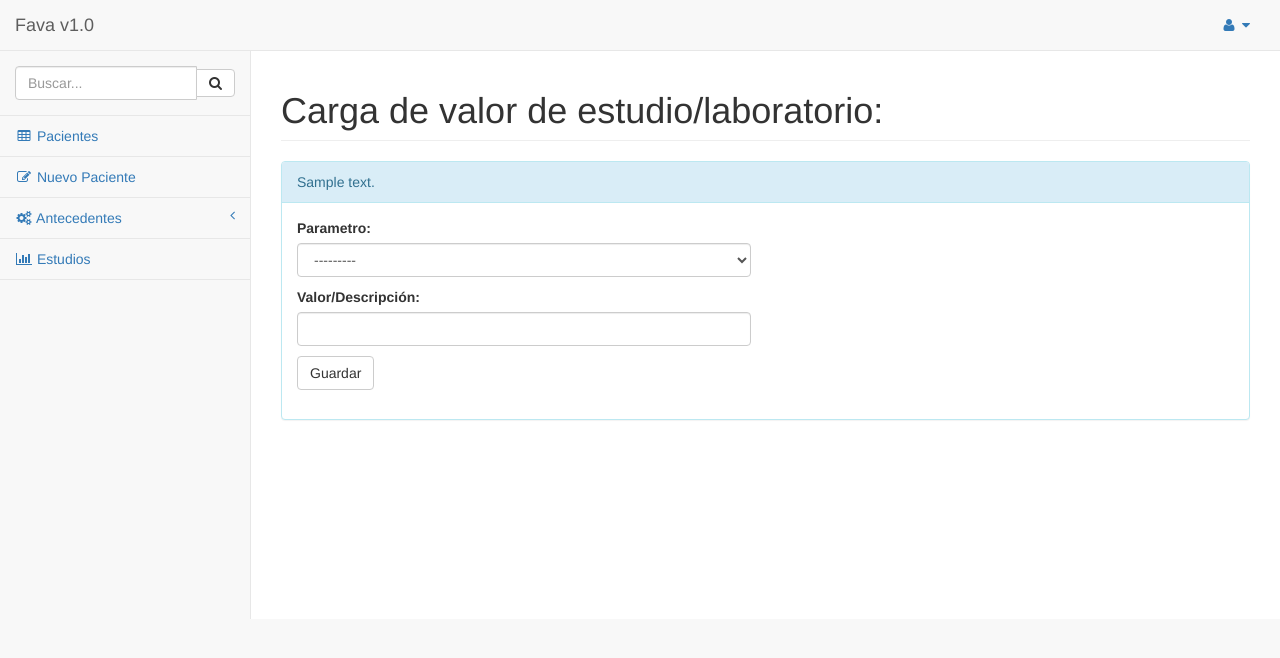
After one commit to emilopez/fava, a Django app: page /resultado/1/estudio/1/nuevovalor in a window 1280 px wide. The commit adds this page. Shown: the top 658 px of the page. Run offline with Django 3.2, Linux system fonts and the light colour scheme; a user stored in the database is signed in; tables that the repository leaves empty hold one stand-in row (values such as "Sample post"); some libraries are stand-ins or nearby versions.

Commit message:
agregar valores a los parámetros de los resultados de un estudio/laboratorio

```diff
--- a/hc/forms.py
+++ b/hc/forms.py
@@ -1,5 +1,5 @@
 from django import forms
-from .models import Paciente, Profesional, Consulta, TipoAntecedente, Antecedente, Historico, Estudio, Parametro, Resultado
+from .models import Paciente, Profesional, Consulta, TipoAntecedente, Antecedente, Historico, Estudio, Parametro, Resultado, Valor
 from django.contrib.auth.models import User
 from django.utils.translation import ugettext_lazy as _
 
@@ -74,7 +74,7 @@ class EstudioForm(forms.ModelForm):
 class ParametroForm(forms.ModelForm):
     class Meta:
         model = Parametro
-        fields = ('estudio','texto', )
+        fields = ('estudio','texto',)
         labels = {'texto': _('Parámetro'),}
         widgets = {
             'estudio': forms.Select(attrs={'class': 'form-control'}),
@@ -84,7 +84,7 @@ class ParametroForm(forms.ModelForm):
 class HistoricoForm(forms.ModelForm):
     class Meta:
         model = Historico
-        fields = ('antecedente','texto', )
+        fields = ('antecedente','texto',)
         labels = {'antecedente':'', 'texto': _('Descripción'),}
         widgets = {
             'antecedente': forms.Select(attrs={'class': 'form-control'}),
@@ -94,8 +94,17 @@ class HistoricoForm(forms.ModelForm):
 class ResultadoForm(forms.ModelForm):
     class Meta:
         model = Resultado
-        fields = ('estudio','lugar', )
+        fields = ('estudio','lugar',)
         widgets = {
                 'estudio': forms.Select(attrs={'class': 'form-control'}),
                 'lugar': forms.TextInput(attrs={'class': 'form-control'}),
         }
+
+class ValorForm(forms.ModelForm):
+    class Meta:
+        model = Valor
+        fields = ('parametro', 'texto',)
+        labels = {'parametro':_('Parámetro'), 'texto': _('Valor/Descripción'),}
+        widgets = {
+            'texto':forms.TextInput(attrs={'class': 'form-control'}),
+        }
--- a/hc/models.py
+++ b/hc/models.py
@@ -101,7 +101,7 @@ class Parametro(models.Model):
     texto = models.TextField()
 
     def __str__(self):
-        return '{}-{}'.format(self.estudio, self.texto)
+        return self.texto
 
 class Resultado(models.Model):
     """Resultados de estudios"""
--- a/hc/templates/hc/hc_editar.html
+++ b/hc/templates/hc/hc_editar.html
@@ -54,11 +54,11 @@
                                                        <th>{{valor.parametro.texto}}</th>
                                                        <td>{{valor.texto}}</td>
                                                    </tr>
-                                                {% empty %}
-                                                    <a href="#">Cargar valores</a>
                                                 {% endfor %}
                                             </tbody>
                                         </table>
+
+                                        <a href="{% url 'nuevo_valor' pk_resultado=resultado.pk pk_estudio=resultado.estudio.pk %}" role="button" class="btn btn-outline btn-primary btn-sm"><i class="glyphicon glyphicon-plus"></i> NUEVO VALOR</a>
                                     </div>
 
                                 </div>
--- /dev/null
+++ b/hc/templates/hc/valor_editar.html
@@ -0,0 +1,30 @@
+{% extends 'hc/base.html' %}
+{% block content %}
+
+<div class="row">
+    <div class="col-lg-12">
+        <h1 class="page-header">Carga de valor de estudio/laboratorio: </h1>
+    </div>
+    <!-- /.col-lg-12 -->
+</div>
+<!-- /.row -->
+<div class="row">
+    <div class="col-lg-12">
+        <div class="panel panel-info">
+
+            <div class="panel-heading">{{ estudio.texto }}</div>
+            <div class="panel-body">
+                <div class="row">
+                    <div class="col-lg-6">
+                        <form method="POST" role="form">{% csrf_token %}
+                            {{ form.as_p }}
+                            <button type="submit" class="btn btn-default">Guardar</button>
+                        </form>
+                    </div>
+                </div>
+            </div>
+        </div>
+
+    </div>
+</div>
+{% endblock %}
--- a/hc/urls.py
+++ b/hc/urls.py
@@ -11,6 +11,7 @@ urlpatterns = [
     url(r'^paciente/(?P<pk>\d+)/editar/$', views.paciente_editar, name='paciente_editar'),
     url(r'^paciente/(?P<pk>\d+)/eliminar/$', views.paciente_eliminar, name='paciente_eliminar'),
     url(r'^paciente/(?P<pk>\d+)/hc/$', views.hc_editar, name='hc_editar'),
+    url(r'^resultado/(?P<pk_resultado>\d+)/estudio/(?P<pk_estudio>\d+)/nuevovalor$', views.nuevo_valor, name='nuevo_valor'),
     url(r'^antecedente/nuevo/$', views.antecedente_nuevo, name='antecedente_nuevo'),
     url(r'^antecedente/listar/$', views.antecedentes, name='antecedentes'),
     url(r'^tipoantecedente/listar/$', views.tipo_antecedente_listar, name='tipo_antecedente_listar'),
--- a/hc/views.py
+++ b/hc/views.py
@@ -1,8 +1,8 @@
 from django.shortcuts import render, get_object_or_404, redirect
 from django.contrib.auth.decorators import login_required
 from .models import Paciente, Profesional, Antecedente, TipoAntecedente, Estudio, Parametro, Resultado
-from .forms import PacienteForm, ConsultaForm, AntecedenteForm, TipoAntecedenteForm, EstudioForm, ParametroForm, HistoricoForm, ResultadoForm
-
+from .forms import PacienteForm, ConsultaForm, AntecedenteForm, TipoAntecedenteForm, EstudioForm, ParametroForm, HistoricoForm, ResultadoForm, ValorForm
+from django import forms
 from datetime import date
 
 @login_required
@@ -139,3 +139,21 @@ def hc_editar(request, pk):
         form_historico_antecedente = HistoricoForm()
         form_resultado_estudio = ResultadoForm()
     return render(request, 'hc/hc_editar.html', {'paciente': paciente, 'form_consulta':form_consulta, 'form_historico_antecedente':form_historico_antecedente, 'form_resultado_estudio':form_resultado_estudio})
+
+@login_required
+def nuevo_valor(request, pk_resultado, pk_estudio):
+    estudio = get_object_or_404(Estudio, pk=pk_estudio)
+    resultado = get_object_or_404(Resultado, pk=pk_resultado)
+    if request.POST:
+        form = ValorForm(request.POST)
+        if form.is_valid():
+            valor = form.save(commit=False)
+            valor.resultado = resultado
+            valor.save()
+        return redirect('hc_editar', pk=resultado.paciente.pk)
+    else:
+        form = ValorForm()
+        form.fields['parametro'] = forms.ModelChoiceField(Parametro.objects.filter(estudio=pk_estudio), widget=forms.Select(attrs={'class': 'form-control'}))
+        print(form)
+
+    return render(request, 'hc/valor_editar.html', {'form':form, 'estudio':estudio})
```
